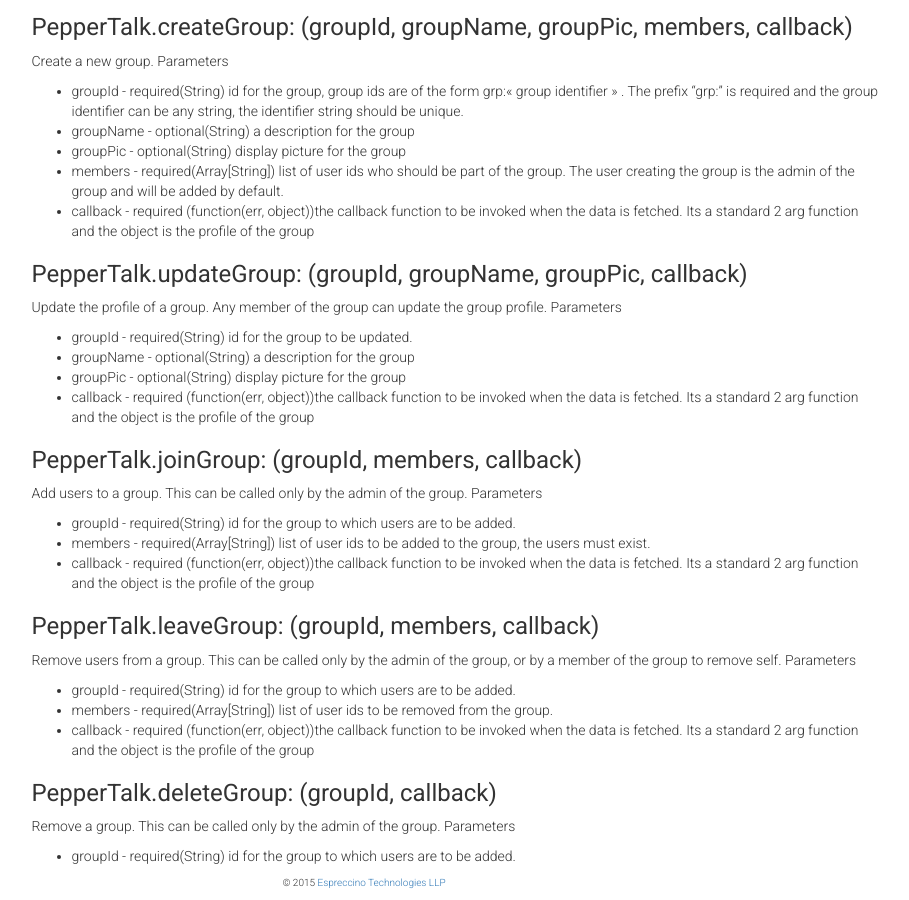
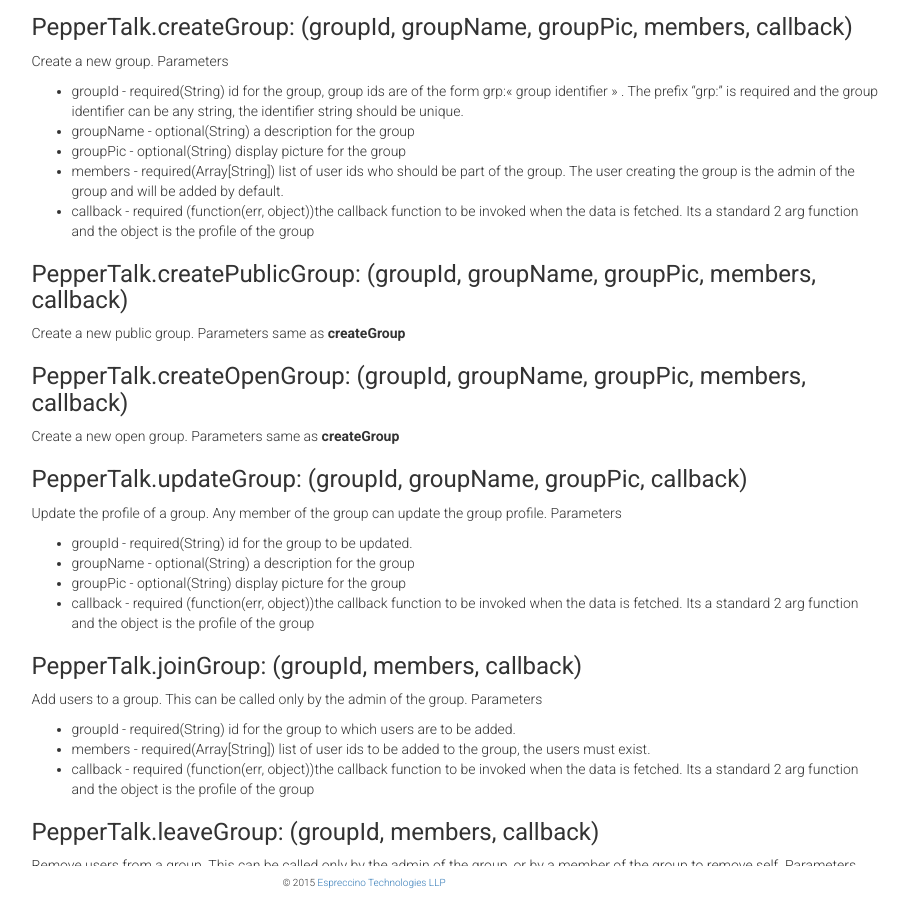
Before and after one commit to Espreccino/espreccino.github.io, a Jekyll site: the page built from _web/1_index.md, in a window 1280 px wide and 900 px high, scrolled down 4589 px. Shown: the whole window, without its empty margins (331-1240 px from the left). Built offline with Jekyll 4.4.1, drawn with Linux system fonts in a browser that asks for light colours; nearby versions of some CDN libraries; Markdown is read by kramdown in place of the engine named in the settings.

Commit message:
add public and open group creation api's

```diff
--- a/_web/1_index.md
+++ b/_web/1_index.md
@@ -222,6 +222,15 @@ Parameters
 * members - required(Array[String]) list of user ids who should be part of the group. The user creating the group is the admin of the group and will be added by default.
 * callback - required (function(err, object))the callback function to be invoked when the data is fetched. Its a standard 2 arg function and the object is the profile of the group
 
+### PepperTalk.createPublicGroup: (groupId, groupName, groupPic, members, callback)
+Create a new public group.
+Parameters same as **createGroup**
+
+### PepperTalk.createOpenGroup: (groupId, groupName, groupPic, members, callback)
+Create a new open group.
+Parameters same as **createGroup**
+
+
 ### PepperTalk.updateGroup: (groupId, groupName, groupPic, callback)
 Update the profile of a group. Any member of the group can update the group profile.
 Parameters
```
